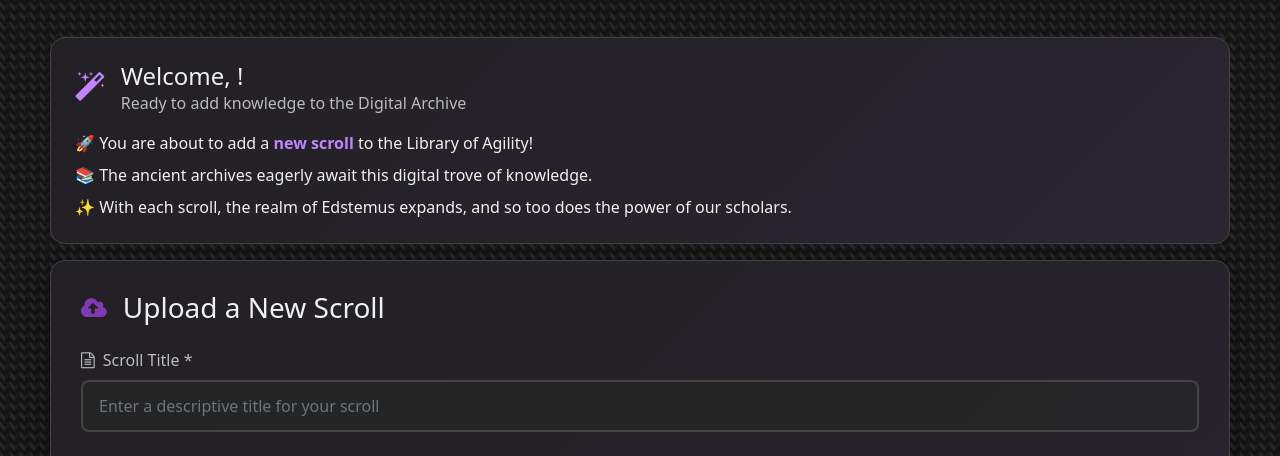
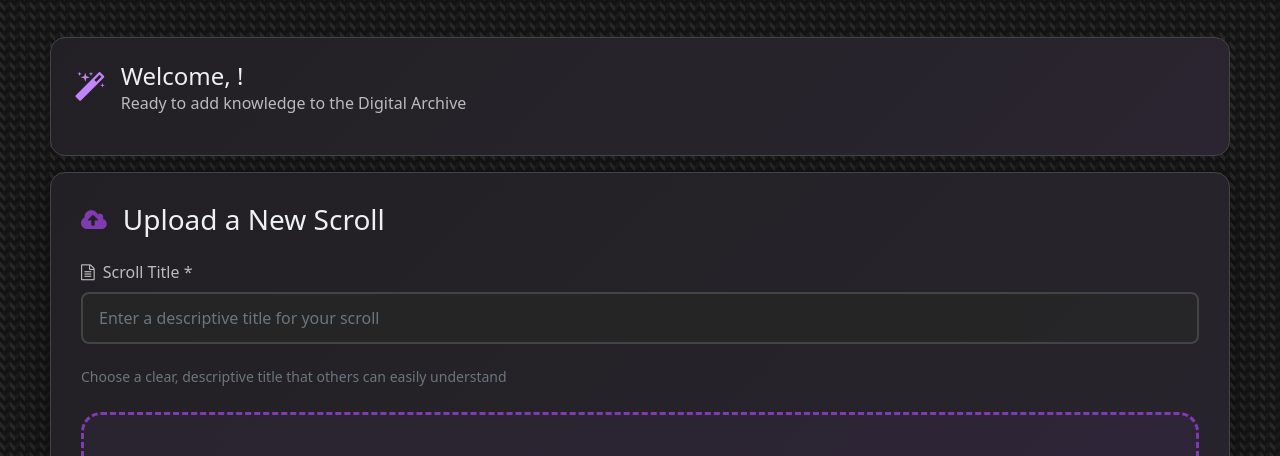
Before and after one commit to Ob1thecoder/VirtualScrollmanagementSystem, a Django app: page /scrolls/upload/ in a window 1280 px wide. Shown: the part 64-520 px from the top of the page. Run offline with Django 5.2, Linux system fonts and the light colour scheme; some libraries are stand-ins or nearby versions.

Commit message:
Change layout

```diff
--- a/VirtualScrollSys/auth/authapp/templates/upload_scroll.html
+++ b/VirtualScrollSys/auth/authapp/templates/upload_scroll.html
@@ -302,9 +302,7 @@
                     </div>
                 </div>
                 <div style="color: #EFF0F2;">
-                    <p class="mb-2">🚀 You are about to add a <span style="color: #C085FB; font-weight: 600;">new scroll</span> to the Library of Agility!</p>
-                    <p class="mb-2">📚 The ancient archives eagerly await this digital trove of knowledge.</p>
-                    <p class="mb-0">✨ With each scroll, the realm of Edstemus expands, and so too does the power of our scholars.</p>
+
                 </div>
             </div>
 
--- a/VirtualScrollSys/auth/authapp/templates/your_scroll.html
+++ b/VirtualScrollSys/auth/authapp/templates/your_scroll.html
@@ -688,4 +688,3 @@
         });
     </script>
 </body>
-{% include 'footer.html' %}
```
